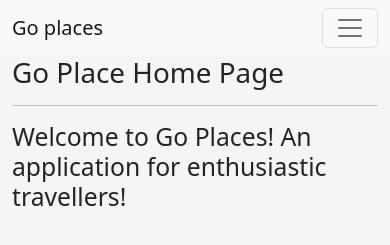
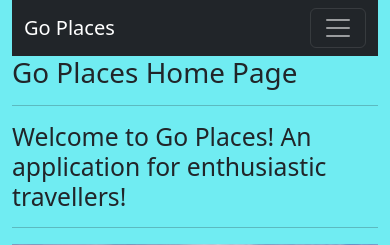
Before and after one commit to Calinpet/Go_Places, a Django app: page / in a window 390 px wide. Shown: the top 245 px of the page. Run offline with Django 4.2, Linux system fonts and the light colour scheme; the visitor is signed in with stand-in values (Sample User, id 1).

Commit message:
added styling to home, about, index and detail page

```diff
--- a/main_app/static/css/style.css
+++ b/main_app/static/css/style.css
@@ -4,7 +4,7 @@
 }
 
 body {
-  background-color: rgb(245, 245, 245);
+  background-color: rgb(112, 236, 242);
   display: flex;
   min-height: 100vh;
   flex-direction: column;
@@ -14,6 +14,13 @@ main {
   flex-grow: 1;
 }
 
+.carousel img {
+  height: 400px;
+  width: 100%;
+  object-fit: cover;
+  object-position: center;
+}
+
 .footer {
   position: absolute;
   bottom: 0;
--- a/main_app/templates/base.html
+++ b/main_app/templates/base.html
@@ -15,15 +15,27 @@
       crossorigin="anonymous"
     />
     <!-- link to  static -->
-    <link rel="stylesheet" type="text/css" href="{% static 'css/style.css' %}">
-
+    <link
+      rel="stylesheet"
+      type="text/css"
+      href="{% static 'css/style.css' %}"
+    />
   </head>
 
   <body>
     <header>
-      <nav class="navbar navbar-expand-lg bg-light">
+      <!-- <style>
+        .container{
+         background-image: url("https://img.freepik.com/premium-vector/seamless-pattern-with-mountains-lettering-travel-vector-illustration_12196-339.jpg?w=2000")
+         }
+        .navbar{
+           background:transparent !important;
+         }
+      </style> -->
+      <div class="container">
+        <nav class="navbar navbar-expand-lg navbar-dark bg-dark navbar-fixed-top">
           <div class="container-fluid">
-          <a class="navbar-brand" href="/">Go places</a>
+            <a class="navbar-brand" href="/">Go Places</a>
             <button
               class="navbar-toggler"
               type="button"
@@ -38,7 +50,11 @@
             <div class="collapse navbar-collapse" id="navbarSupportedContent">
               <ul class="navbar-nav me-auto mb-2 mb-lg-0">
                 <li class="nav-item">
-                <a class="nav-link active" aria-current="page" href="{% url 'about' %}">About</a
+                  <a
+                    class="nav-link active"
+                    aria-current="page"
+                    href="{% url 'about' %}"
+                    >About</a
                   >
                 </li>
                 {% if user.is_authenticated %}
@@ -54,10 +70,14 @@
                   </a>
                   <ul class="dropdown-menu">
                     <li>
-                    <a class="dropdown-item" href="{% url 'places_create' %}">Add Activities</a>
+                      <a class="dropdown-item" href="{% url 'places_create' %}"
+                        >Add Activities</a
+                      >
                     </li>
                     <li>
-                    <a class="dropdown-item" href="{% url 'index' %}">View all my activities</a>
+                      <a class="dropdown-item" href="{% url 'index' %}"
+                        >View all my activities</a
+                      >
                     </li>
                     <li><hr class="dropdown-divider" /></li>
                     <li>
@@ -78,35 +98,50 @@
                   </a>
                   <ul class="dropdown-menu">
                     <li>
-                    <a class="dropdown-item" href="{% url 'places_create' %}">Add Places to go</a>
+                      <a class="dropdown-item" href="{% url 'places_create' %}"
+                        >Add Places to go</a
+                      >
                     </li>
                     <li>
-                    <a class="dropdown-item" href="{% url 'index' %}">View all my places</a>
+                      <a class="dropdown-item" href="{% url 'index' %}"
+                        >View all my places</a
+                      >
                     </li>
                     <li><hr class="dropdown-divider" /></li>
                     <li>
-                    <a class="dropdown-item" href="#">Something else here</a>
+                      <a class="dropdown-item" href="#">Future enhancements</a>
                     </li>
                   </ul>
                 </li>
 
-
                 <li class="nav-item">
-                <a class="nav-link active" aria-current="page" href="{% url 'logout' %}"
+                  <a
+                    class="nav-link active"
+                    aria-current="page"
+                    href="{% url 'logout' %}"
                     >Log Out</a
                   >
                 </li>
 
                 {% else %}
                 <li class="nav-item">
-                <a class="nav-link active" aria-current="page" href="{% url 'signup' %}">Sign Up</a>
+                  <a
+                    class="nav-link active"
+                    aria-current="page"
+                    href="{% url 'signup' %}"
+                    >Sign Up</a
+                  >
                 </li>
 
                 <li class="nav-item">
-                <a class="nav-link active" aria-current="page" href="{% url 'login' %}">Log in</a>
+                  <a
+                    class="nav-link active"
+                    aria-current="page"
+                    href="{% url 'login' %}"
+                    >Log in</a
+                  >
                 </li>
                 {% endif %}
-
               </ul>
 
               <form class="d-flex" role="search">
@@ -123,13 +158,13 @@
             </div>
           </div>
         </nav>
+      </div>
     </header>
 
     <main class="container">{% block content %} {% endblock %}</main>
 
     <div class="container my-5">
-
-      <footer class="text-center text-white" style="background-color: #caced1;">
+      <footer class="text-center text-white" style="background-color: #caced1">
         <!-- Grid container -->
         <div class="container p-4">
           <!-- Section: Images -->
@@ -147,7 +182,7 @@
                   <a href="https://www.louvre.fr/en">
                     <div
                       class="mask"
-                         style="background-color: rgba(251, 251, 251, 0.2);"
+                      style="background-color: rgba(251, 251, 251, 0.2)"
                     ></div>
                   </a>
                 </div>
@@ -164,7 +199,7 @@
                   <a href="#!">
                     <div
                       class="mask"
-                         style="background-color: rgba(251, 251, 251, 0.2);"
+                      style="background-color: rgba(251, 251, 251, 0.2)"
                     ></div>
                   </a>
                 </div>
@@ -181,7 +216,7 @@
                   <a href="#!">
                     <div
                       class="mask"
-                         style="background-color: rgba(251, 251, 251, 0.2);"
+                      style="background-color: rgba(251, 251, 251, 0.2)"
                     ></div>
                   </a>
                 </div>
@@ -198,7 +233,7 @@
                   <a href="#!">
                     <div
                       class="mask"
-                         style="background-color: rgba(251, 251, 251, 0.2);"
+                      style="background-color: rgba(251, 251, 251, 0.2)"
                     ></div>
                   </a>
                 </div>
@@ -215,7 +250,7 @@
                   <a href="#!">
                     <div
                       class="mask"
-                         style="background-color: rgba(251, 251, 251, 0.2);"
+                      style="background-color: rgba(251, 251, 251, 0.2)"
                     ></div>
                   </a>
                 </div>
@@ -232,7 +267,7 @@
                   <a href="#!">
                     <div
                       class="mask"
-                         style="background-color: rgba(251, 251, 251, 0.2);"
+                      style="background-color: rgba(251, 251, 251, 0.2)"
                     ></div>
                   </a>
                 </div>
@@ -242,23 +277,43 @@
           <!-- Section: Images -->
         </div>
         <!-- Grid container -->
-
-
-        <div class="text-center p-3" style="background-color: rgba(0, 0, 0, 0.2);">
+      </div>
+      <!-- Grid container -->
+      <div class="col-md-4 footer-nav animated fadeInUp">
+        <div class="col-md-6">
+          <ul class="list">
+              <li><a href="#">Contacts</a></li>
+              <li><a href="#">Terms & Condition</a></li>
+              <li><a href="#">Privacy Policy</a></li>
+          </ul>
+      </div>
+      </div>
+        <div class="col-md-2 footer-social animated fadeInDown">
+          <h4>Follow Us</h4>
+          <ul>
+              <li><a href="#">Github</a></li>
+              <li><a href="#">Linkedin</a></li>
+              <li><a href="#">Instagram</a></li>
+              <li><a href="#">Facebook</a></li>
+            </ul>
+          </div>
+        </div>
+        <div
+          class="text-center p-3"
+          style="background-color: rgba(0, 0, 0, 0.2)"
+        >
           © 2020 Copyright:
-          <a class="text-white" href="https://mdbootstrap.com/">All Rights Reserved, © 2022 Go Places Inc.</a>
+          <a class="text-white" href="https://mdbootstrap.com/"
+            >All Rights Reserved, © 2022 Go Places Inc.</a
+          >
         </div>
-
       </footer>
-
     </div>
-
 
     <script
       src="https://cdn.jsdelivr.net/npm/bootstrap@5.2.2/dist/js/bootstrap.bundle.min.js"
       integrity="sha384-OERcA2EqjJCMA+/3y+gxIOqMEjwtxJY7qPCqsdltbNJuaOe923+mo//f6V8Qbsw3"
       crossorigin="anonymous"
     ></script>
-
   </body>
 </html>
--- a/main_app/templates/home.html
+++ b/main_app/templates/home.html
@@ -1,7 +1,24 @@
 {% extends 'base.html' %} {% block content %}
 
-<h1> Go Place Home Page</h1>
+<h1> Go Places Home Page</h1>
 <hr>
-<h2>Welcome to Go Places! An application for enthusiastic travellers! </h2>
+<h2>Welcome to Go Places! An application for enthusiastic
+  travellers!</h2>
+<hr>
+
+<div id="carousel" class="carousel slide"data-bs-ride="carousel">
+  <div class="carousel-inner">
+    <div class="carousel-item active">
+      <img src="../static/images/california.jpeg" class="d-block w-100" alt="California">
+    </div>
+    <div class="carousel-item">
+      <img src="../static/images/oradea.JPG" class="d-block w-100" alt="My Hometown">
+    </div>
+    <div class="carousel-item">
+      <img src="../static/images/go_places.jpeg" class="d-block w-100" alt="Traveling the world">
+    </div>
+  </div>
+</div>
+
 
 {% endblock %}
--- a/main_app/views.py
+++ b/main_app/views.py
@@ -23,17 +23,24 @@ def home(request):
 def about(request):
   return render(request, 'about.html')
 
+@login_required
 def places_index(request):
-  places = Place.objects.all()
+  places = Place.objects.filter(user=request.user)
+  # cats = request.user.cat_set.all()
   return render(request, 'places/index.html', { 'places': places })
 
+@login_required
 def places_detail(request, place_id):
   place = Place.objects.get(id=place_id)
   visiting_form = VisitForm()
   todo_form = DoingForm()
-  return render(request, 'places/detail.html', {'place': place, 'visiting_form': visiting_form, 'todo_form': todo_form
+  return render(request, 'places/detail.html', {
+    'place': place,
+    'visiting_form': visiting_form,
+    'todo_form': todo_form
   })
 
+@login_required
 def add_visit(request, place_id):
   form = VisitForm(request.POST)
   if form.is_valid():
@@ -42,6 +49,7 @@ def add_visit(request, place_id):
     new_visit.save()
   return redirect('detail', place_id=place_id)
 
+@login_required
 def add_todo(request, place_id):
   form = DoingForm(request.POST)
   if form.is_valid():
@@ -50,6 +58,7 @@ def add_todo(request, place_id):
     new_todo.save()
   return redirect('detail', place_id=place_id)
 
+@login_required
 def add_photo(request, place_id):
     # photo-file will be the "name" attribute on the <input
     # attemp to collect the photo file data
@@ -70,14 +79,14 @@ def add_photo(request, place_id):
             url = f"{S3_BASE_URL}{BUCKET}/{key}"
             # we can assign to cat_id or cat (if you have a cat object)
             # 1) create photo instance with photo model and provide cat_id as foreign key val
-            photo = Photo(url=url, palce_id=place_id)
+            photo = Photo(url=url, place_id=place_id)
              # 2) save the photo instance to the database
             photo.save()
         except:
             print('An error occurred uploading file to S3')
     return redirect('detail', place_id=place_id)
 
-class PlaceCreate(CreateView):
+class PlaceCreate(LoginRequiredMixin, CreateView):
   model = Place
   fields = ['name', 'description']
   success_url = '/places/'
@@ -85,11 +94,11 @@ class PlaceCreate(CreateView):
     form.instance.user = self.request.user
     return super().form_valid(form)
 
-class PlaceUpdate(UpdateView):
+class PlaceUpdate(LoginRequiredMixin, UpdateView):
   model = Place
   fields = ['name', 'description']
 
-class PlaceDelete(DeleteView):
+class PlaceDelete(LoginRequiredMixin, DeleteView):
   model = Place
   success_url = '/places/'
 
@@ -100,9 +109,9 @@ def signup(request):
     if form.is_valid():
       user = form.save()
       login(request, user)
-      return redirect('places_index')
+      return redirect('index')
     else:
       error_message = 'Invalid sign up - try again'
   form = UserCreationForm()
   context = {'form': form, 'error_message': error_message}
-  return render(request, 'signup.html', context)
+  return render(request, 'registration/signup.html', context)
```
Also changed, not shown: main_app/templates/about.html (+6 -1 lines), main_app/templates/places/detail.html (+8 -7 lines), main_app/templates/places/index.html (+15 -9 lines), main_app/static/images/california.jpeg (added), main_app/static/images/go_places.jpeg (added), main_app/static/images/logo.png (renamed from main_app/static/images/a472ed10f9554e87bcb3c3fe59a49c1f.png), main_app/static/images/oradea.JPG (added), 1 other file. Lines whose indentation alone changed are shown as unchanged.
